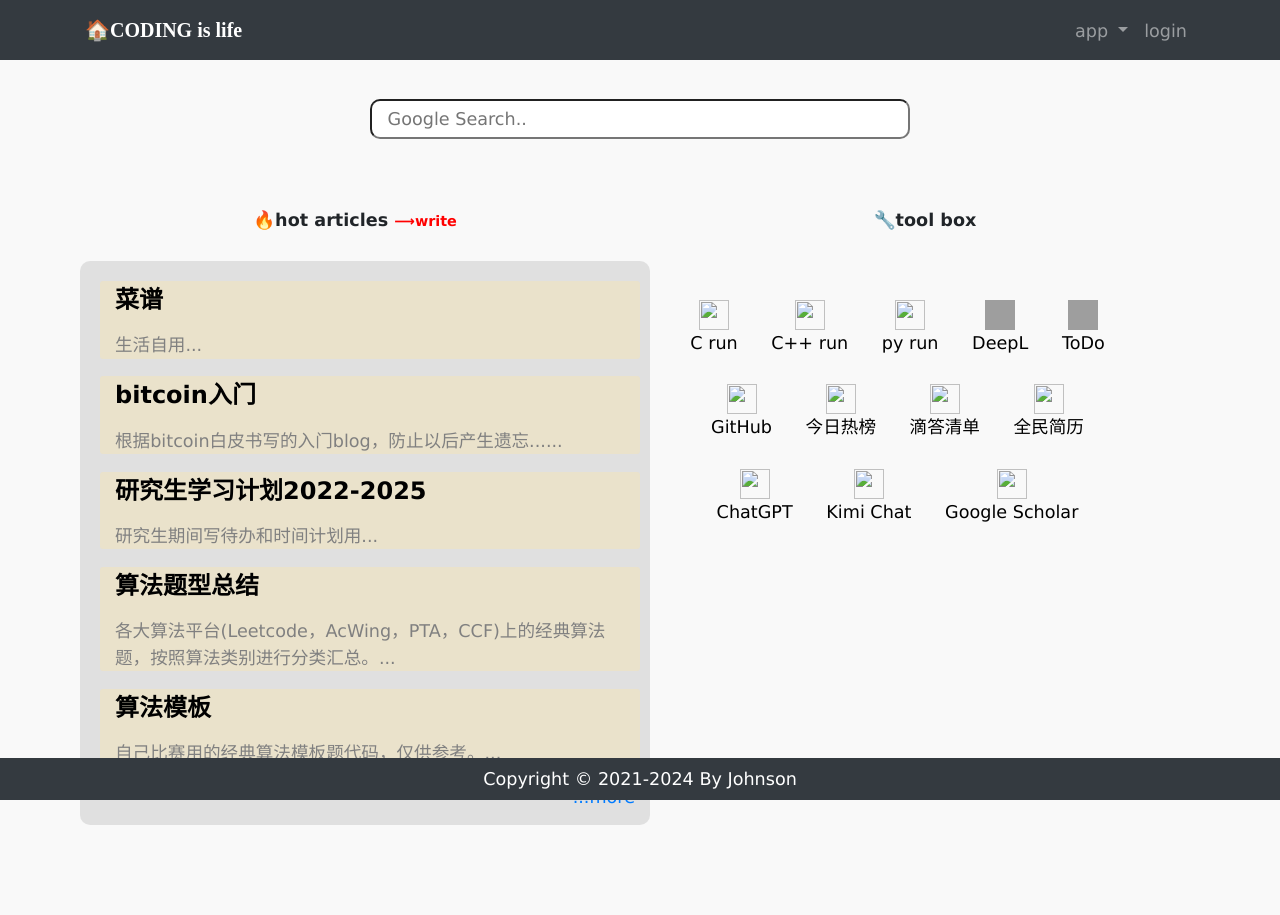
After one commit to shmilyiris/myBlog, a Django app: page /home/ in a window 1280 px wide. The commit adds this page. Run offline with Django 3.2, Linux system fonts and the light colour scheme; data comes from the database, SQL or seed files in the repository; both versions use the stored data as it was after the commit; parts of the project's set-up code (start-up, migrations or seed data) failed here and were passed over; some libraries are stand-ins or nearby versions; grey boxes are pictures that could not be loaded.

Commit message:
[UPDATE] content

```diff
--- a/article/views.py
+++ b/article/views.py
@@ -8,6 +8,7 @@ from django.contrib.auth.decorators import login_required
 from comment.models import Comment
 from django.db.models import Q
 import markdown
+import pymdownx
 
 # Create your views here.
 
@@ -72,11 +73,14 @@ def article_detail(request, id):
             extensions=[
                 'markdown.extensions.extra',
                 'markdown.extensions.codehilite',
+                'markdown.extensions.sane_lists',
                 'markdown.extensions.toc', # 目录扩展
+                'pymdownx.tilde',
             ]
     )
 
     article.body = md.convert(article.body)
+    # article.body = markdown2.Markdown(article.body)
     comments = Comment.objects.filter(article=id)
     # 需要传递给模板的对象
     context = {'article':article, 'toc': md.toc, 'comments': comments}
--- a/myblog/urls.py
+++ b/myblog/urls.py
@@ -17,9 +17,11 @@ from django.contrib import admin
 from django.urls import path, include
 from django.conf import settings
 from django.conf.urls.static import static
+from .views import show
 
 urlpatterns = [
     path('admin/', admin.site.urls),
+    path('home/', show, name="home_show"),
 
     path('article/', include('article.urls', namespace='article')),
     path('userprofile/', include('userprofile.urls', namespace='userprofile')),
--- /dev/null
+++ b/myblog/views.py
@@ -0,0 +1,44 @@
+from django.shortcuts import render, redirect
+from article.models import ArticlePost
+
+def show(request):
+    # get articles to render
+    articles = []
+    filter_titles = [
+        '研究生学习计划2022-2025',
+        '算法题型总结',
+        '算法模板',
+        'bitcoin入门',
+        '菜谱'
+    ]
+    articles = ArticlePost.objects.none()
+    for t in filter_titles:
+        articles = articles | ArticlePost.objects.filter(title=t)
+
+    # get tools to render
+    tools = [
+        {'icon': "https://www.cainiaojc.com/favicon.ico", 'name': "C run", 'url': "https://www.cainiaojc.com/tool/c/"},
+        {'icon': "https://www.cainiaojc.com/favicon.ico", 'name': "C++ run", 'url': "https://www.cainiaojc.com/tool/cpp/"},
+        {'icon': "https://www.cainiaojc.com/favicon.ico", 'name': "py run", 'url': "https://www.cainiaojc.com/tool/python3/"},
+        # {'icon': "https://www.aigei.com/favicon.ico", 'name': "爱给网", 'url': "https://www.aigei.com"},
+        # {'icon': "https://app.diagrams.net/favicon.ico", 'name': "流程图", 'url': "https://www.cainiaojc.com/tool/c/"},
+        {'icon': "https://static.deepl.com/img/logo/DeepL_Logo_darkBlue_v2.svg", 'name': "DeepL", 'url': "https://www.deepl.com/translator"},
+        # {'icon': "https://shared-https.ydstatic.com/images/favicon.ico", 'name': "有道翻译", 'url': "https://fanyi.youdao.com"},
+        # {'icon': "https://getemoji.com/favicon.ico", 'name': "emoji", 'url': "https://getemoji.com"},
+        {'icon': "https://m.media-amazon.com/images/I/41da3NERJ4L.png", 'name': "ToDo", 'url': "http://101.35.183.71:10000/todo/show/"},
+        {'icon': "https://github.githubassets.com/assets/apple-touch-icon-144x144-b882e354c005.png", 'name': "GitHub", 'url': "https://www.github.com"},
+        {'icon': "https://file.ipadown.com/tophub/assets/images/favicon/ms-icon-144x144.png", 'name': "今日热榜", 'url': "https://tophub.today/"},
+        {'icon': "https://cncdn.dida365.com/static/img/favicon.ico", 'name': "滴答清单", 'url': "https://dida365.com/webapp"},
+        {'icon': "https://www.qmjianli.com/favicon.ico", 'name': "全民简历", 'url': "https://www.qmjianli.com/my/cv"},
+        {'icon': "https://cdn.oaistatic.com/_next/static/media/apple-touch-icon.82af6fe1.png", 'name': "ChatGPT", 'url': "https://chat.openai.com/chat"},
+        {'icon': "https://statics.moonshot.cn/kimi-chat/favicon.ico", 'name': "Kimi Chat", 'url': "https://kimi.moonshot.cn/"},
+        {'icon': "https://scholar.google.com/favicon.ico", 'name': "Google Scholar", 'url': "https://scholar.google.com"}
+        # {'icon': "https://www.chatpdf.com/favicon.ico", 'name': "ChatPDF", 'url': "https://www.chatpdf.com/"},
+        # {'icon': "https://file.ipadown.com/tophub/assets/images/logo.png", 'name': "新闻聚合", 'url': "https://tophub.today/"}
+        # {'icon': "https://www.zju.edu.cn/_upload/article/images/98/48/66593c0c4487972f8c5c36c5df97/05381ac0-bd09-4d39-acc7-86f64fc1f5dd.png", 'name': "webvpn", 'url': "https://webvpn.zju.edu.cn/portal/#!/login"}
+    ]
+    context = {
+        'articles': articles,
+        'tools': tools,
+    }
+    return render(request, 'home.html', context)
--- a/static/css/style.css
+++ b/static/css/style.css
@@ -1,3 +1,31 @@
+img {
+    width: 100%;
+}
+
+body {
+    font-family: 'Verdana';
+}
+
+p {
+    margin: 1em 0em 1em 0em;
+}
+
+ul {
+    margin-top: 0.4em;
+}
+
+li {
+    margin-bottom: 0.3em;
+}
+
+label {
+    font-weight: bold;
+}
+
+.navbar {
+    height: 60px;
+}
+
 .chat-sidebox-body-item:hover {
     cursor: pointer;
     background-color: lightgrey;
@@ -95,8 +123,8 @@
 }
 
 body {
-    font-family: -apple-system,BlinkMacSystemFont,"Segoe UI",Helvetica,Arial,sans-serif,"Apple Color Emoji","Segoe UI Emoji","Segoe UI Symbol";
-    font-size: 16px;
+    /* font-family: -apple-system,BlinkMacSystemFont,"Segoe UI",Helvetica,Arial,sans-serif,"Apple Color Emoji","Segoe UI Emoji","Segoe UI Symbol"; */
+    font-size: 1.1rem;
     line-height: 1.5;
     word-wrap: break-word;
     background: #F9F9F9;
@@ -443,3 +486,72 @@ hr {
 .task-content-field-item {
     margin: 5px;
 }
+
+#search-engine {
+    width: 100%;
+    height: 40px;
+    border-radius: 10px;
+    margin: 20px 0 50px 0;
+    padding-left: 10px;
+}
+
+.hot-articles {
+    background-color: rgba(0, 0, 0, 0.1);
+    padding: 15px;
+    border-radius: 10px;
+    margin: 10px;
+}
+
+.tool-box {
+    color: black;
+    padding: 15px;
+    border-radius: 10px;
+    margin: 10px;
+    height: 400px;
+}
+
+.home-article-title {
+    font-weight: bold;
+    text-align: center;
+}
+
+.home-article-link {
+    text-align: right;
+}
+
+.tool-box {
+    float: left;
+    text-align: center;
+    list-style: none;
+}
+
+.tool-box img {
+    width: 30px;
+    height: 30px;
+}
+
+.tool-box a {
+    text-decoration: none;
+    border: solid 1px transparent;
+    display: block;
+    padding: 3px;
+    margin: 20px 20px 0 0;
+    color: black;
+}
+
+.tool-box a:hover {
+    border: solid 1px #bbd6ec;
+    -webkit-border-radius: 3px;
+    box-shadow: inset 0 0 1px #fff;
+    -webkit-box-shadow: inset 0 0 1px #fff;
+    background-color: #5caae8;
+    cursor: pointer;
+}
+
+.tool-box-item {
+    display: inline-block;
+}
+
+.toc {
+    width: 400px;
+}
--- a/templates/base.html
+++ b/templates/base.html
@@ -35,7 +35,6 @@
                                    src="https://cdn.jsdelivr.net/npm/mathjax@3/es5/tex-mml-chtml.js">
     </script>
     <script src="https://cdn.jsdelivr.net/npm/marked/marked.min.js"></script>
-
     {% include 'header.html' %}
     {% block content %} {% endblock content %}
     {% include 'footer.html' %}
--- a/templates/footer.html
+++ b/templates/footer.html
@@ -6,6 +6,6 @@
 
 <footer class="py-2 bg-dark fixed-bottom">
     <div class="container">
-        <p class="m-0 text-center text-white">Copyright &copy; 2021-2022 By Johnson</p>
+        <p class="m-0 text-center text-white">Copyright &copy; 2021-2024 By Johnson</p>
     </div>
 </footer>
--- a/templates/header.html
+++ b/templates/header.html
@@ -1,27 +1,25 @@
 <!--定义导航栏-->
-<nav class="navbar navbar-expand-lg navbar-dark bg-dark fixed-top">
+<nav class="navbar navbar-expand-sm navbar-dark bg-dark fixed-top">
 
     <div class="container">
         <!--导航栏商标-->
-        <a class="navbar-brand" href="{% url 'article:article_list' %}">今天你coding了吗?</a>
+        <a class="navbar-brand" href="{% url 'home_show' %}" style="font-family:'sansserif'">
+            <strong>🏠CODING is life</strong>
+        </a>
 
         <!--导航栏入口-->
         <div>
             <ul class="navbar-nav">
                 <!--条目-->
-                <li class="nav-item">
-                    <a class="nav-link" href="{% url 'article:article_create' %}">写文章</a>
-                </li>
-
                 <li class="nav-item dropdown">
                     <a class="nav-link dropdown-toggle" href="#" id="navbarDropdown" role="button" data-toggle="dropdown" aria-haspopup="true">
-                        应用
+                        app
                     </a>
                     <div class="dropdown-menu" aria-labelledby="navbarDropdown">
-                        <a class="dropdown-item" href='{% url "chat:chatfield" %}'>聊天室</a>
-                        <a class="dropdown-item" href="{% url 'coding:edit' %}">写代码</a>
-                        <a class="dropdown-item" href="{% url 'calculator:calculator' %}">计算器</a>
-                        <a class="dropdown-item" href="{% url 'todo:show' %}">计划通</a>
+                        <a class="dropdown-item" href='{% url "chat:chatfield" %}'>chat</a>
+                        <a class="dropdown-item" href="{% url 'coding:edit' %}">coding</a>
+                        <a class="dropdown-item" href="{% url 'calculator:calculator' %}">calculator</a>
+                        <a class="dropdown-item" href="{% url 'todo:show' %}">ToDo</a>
                     </div>
                 </li>
 
@@ -32,9 +30,9 @@
                             {{ user.username }}
                         </a>
                         <div class="dropdown-menu" aria-labelledby="navbarDropdown">
-                            <a class="dropdown-item" href='{% url "userprofile:edit" user.id%}'>个人信息</a>
-                            <a class="dropdown-item" href='#' onclick="user_delete()">删除用户</a>
-                            <a class="dropdown-item" href='{% url "userprofile:logout" %}'>退出登录</a>
+                            <a class="dropdown-item" href='{% url "userprofile:edit" user.id%}'>profile</a>
+                            <a class="dropdown-item" href='#' onclick="user_delete()">delete user</a>
+                            <a class="dropdown-item" href='{% url "userprofile:logout" %}'>logout</a>
                         </div>
                     </li>
 
@@ -55,13 +53,12 @@
                 <!--若用户未登录，则显示登录入口-->
                 {% else %}
                     <li class="nav-item">
-                        <a class="nav-link" href='{% url "userprofile:login" %}'>登录</a>
+                        <a class="nav-link" href='{% url "userprofile:login" %}'>login</a>
                     </li>
                 {% endif %}
             </ul>
         </div>
     </div>
-
 </nav>
 
 <div>
--- /dev/null
+++ b/templates/home.html
@@ -0,0 +1,68 @@
+{% extends 'base.html' %}
+{% load static %}
+{% block title %} 🏠CODING is life {% endblock title %}
+{% block content %}
+<div class="container">
+    <div class="row justify-content-md-center">
+        <div class="col-md-6">
+            <input id="search-engine" placeholder=" Google Search..">
+        </div>
+    </div>
+
+    <div class="row justify-content-md-center">
+        <div class="col-md-6">
+            <p class="home-article-title">🔥hot articles <a href="{% url 'article:article_create' %}" style="font-size:0.9rem; text-align:right; color: red">⟶write</a> </p>
+        </div>
+        <div class="col-md-6">
+            <p class="home-article-title">🔧tool box</p>
+        </div>
+    </div>
+
+    <div class="row">
+        <div class="col-md-6 hot-articles">
+            {% for article in articles %}
+            <div class="col-md-12 article-list-item" onclick="window.location.href='{% url 'article:article_detail' article.id %}'">
+                <h4>
+                    <b>
+                        <a href="{% url 'article:article_detail' article.id %}"
+                           style="color: black;" target="_blank"
+                        >
+                            {{ article.title }}
+                        </a>
+                    </b>
+                </h4>
+
+                <div>
+                    <p style="color: gray;">
+                        {{ article.introduction }}...
+                    </p>
+                </div>
+            </div>
+            {% endfor %}
+            <div class="home-article-link">
+                <a href="{% url 'article:article_list' %}">...more</a>
+            </div>
+        </div>
+
+        <div class="col-md-5 tool-box">
+                {% for tool in tools %}
+                <div class="tool-box-item">
+                    <a href="{{ tool.url }}">
+                        <img class="tool-box-item-icon" src="{{ tool.icon }}"> <br />
+                        {{ tool.name }}
+                    </a>
+                </div>
+                {% endfor %}
+        </div>
+    </div>
+</div>
+
+<script>
+    document.getElementById('search-engine').addEventListener('keydown', function(e) {
+        if (e.key == 'Enter') {
+            window.location.href = "https://www.google.com/search?q=" + this.value;
+        }
+    })
+</script>
+
+{% endblock content %}
--- a/todo/views.py
+++ b/todo/views.py
@@ -17,6 +17,7 @@ def show(request):
     if (str(request.user.username) != 'johnson'):
         return render(request, '404.html')
     task_list = Task.objects.all()
+    task_list = task_list.order_by('finished')
     for task in task_list:
         task.content_md = md.convert(task.content)
 
@@ -25,6 +26,7 @@ def show(request):
     else:
         timeline = TimeLine(content="TimeLine is Empty..")
         timeline.save()
+
 
     context = {
         'tasks': task_list,
```
Also changed, not shown: other parts of static/css/style.css (+40 -25 lines), templates/article/create.html (+8 -8 lines), templates/article/detail.html (+14 -15 lines), templates/article/list.html (+16 -14 lines), templates/article/update.html (+8 -8 lines), templates/todo.html (+29 -5 lines), db.sqlite3.
